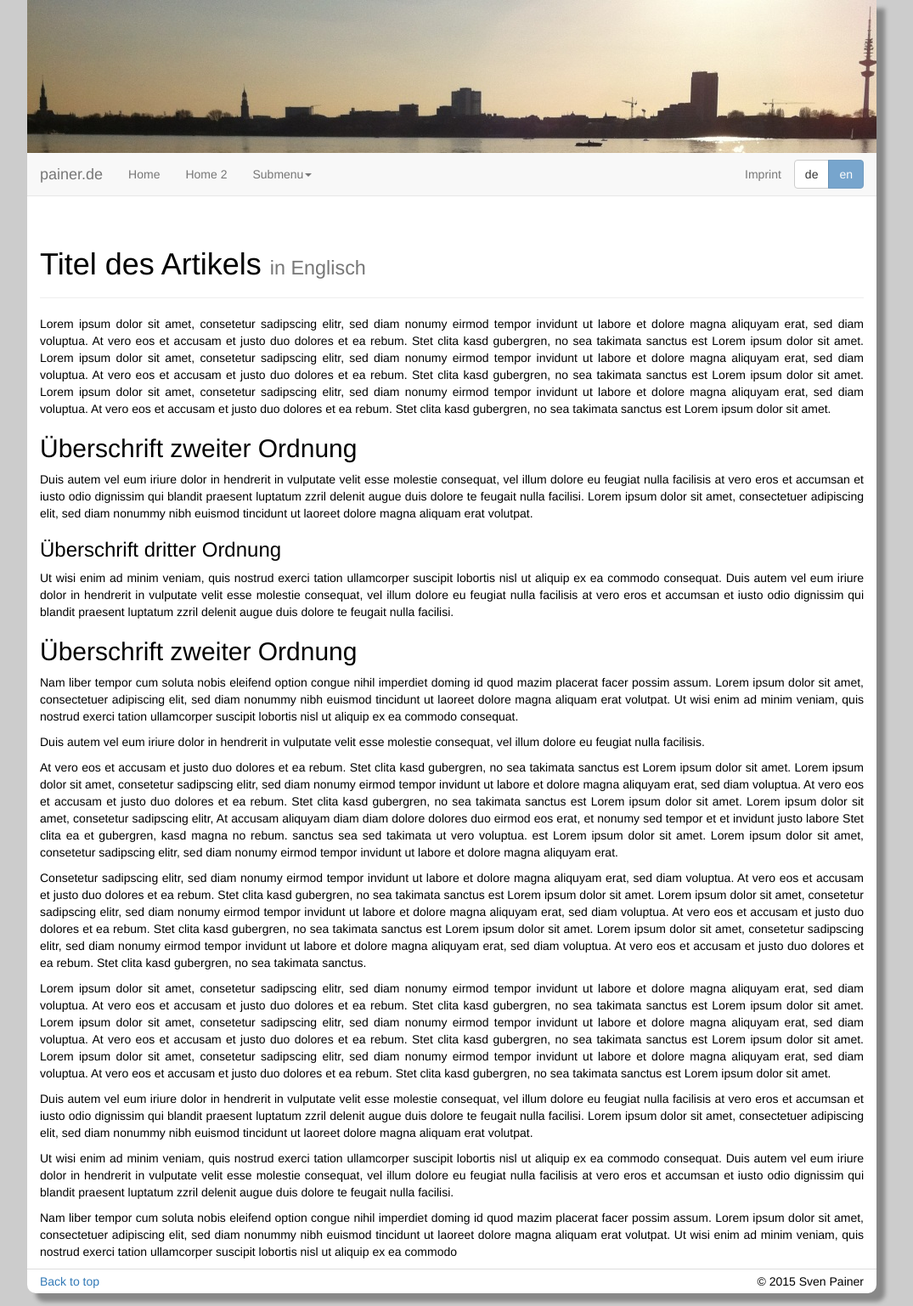
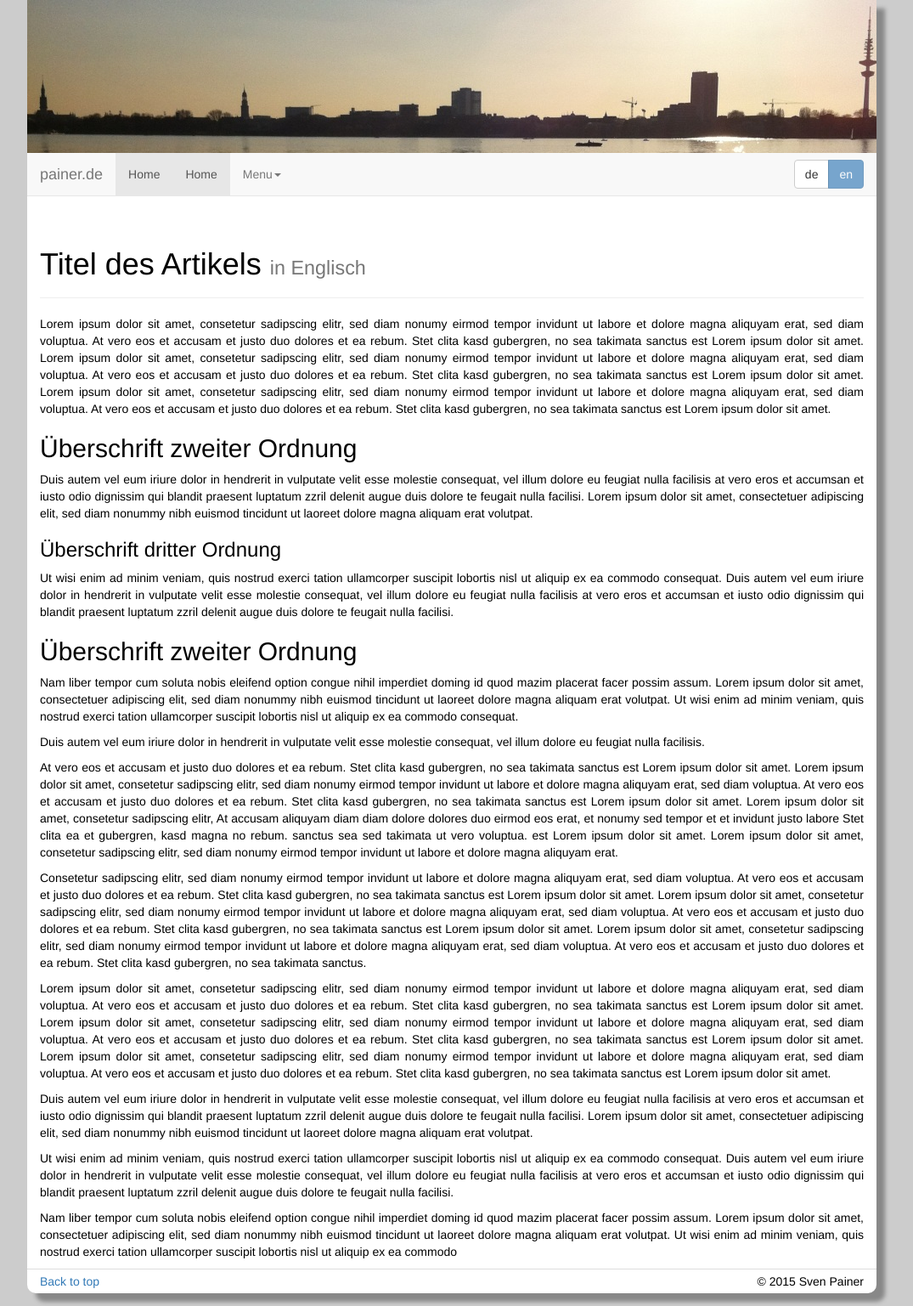
Before and after one commit to spainer/painer.de, a Jekyll site: the page built from en/index.html, in a window 1280 px wide. Shown: the whole page at 85% size, without its empty margins (108-1183 px from the left). Built offline with Jekyll 4.4.1, drawn with Linux system fonts in a browser that asks for light colours.

Commit message:
Restructured navigation.

```diff
--- a/_config.yml
+++ b/_config.yml
@@ -23,6 +23,7 @@ defaults:
       path: ""
     values:
       layout: default
+      lang: en
   -
     scope:
       path: de
--- a/_data/trans.yml
+++ b/_data/trans.yml
@@ -1,7 +1,5 @@
 de:
-  imprint: Impressum
   backtop: Zurück nach oben
 
 en:
-  imprint: Imprint
   backtop: Back to top
--- a/_includes/navigation.html
+++ b/_includes/navigation.html
@@ -11,31 +11,47 @@
     </div>
     <div id="navbar" class="navbar-collapse collapse">
       <ul class="nav navbar-nav">
-        {% for navi in site.data.nav[page.lang] %}
-          {% if navi.sub %}
+        {% for navi in site.data.nav %}
+          {% if navi.type == "entry" %}
+            {% assign p=site.pages | where:"id",navi.id | where:"lang",page.lang | first %}
+            {% if navi.id == page.id %}
+              <li class="active">
+            {% else %}
+              <li>
+            {% endif %}
+            <a href="{{site.baseurl}}{{p.url}}">{{p.title}}</a></li>
+          {% elsif navi.type == "menu" %}
             <li class="dropdown">
-              <a href="#" class="dropdown-toggle" data-toggle="dropdown" role="button" aria-expanded="false">{{navi.name}}<span class="caret"></span></a>
+              <a href="#" class="dropdown-toggle" data-toggle="dropdown" role="button" aria-expanded="false">{{navi.name[page.lang]}}<span class="caret"></span></a>
               <ul class="dropdown-menu" role="menu">
-                {% for child in navi.sub %}
+                {% for child in navi.entries %}
                   {% if child.type == "separator" %}
                     <li class="divider"></li>
                   {% elsif child.type == "headline" %}
-                    <li class="dropdown-header">{{child.name}}</li>
+                    <li class="dropdown-header">{{child.name[page.lang]}}</li>
                   {% else %}
-                    {% assign p=site.pages | where:"id",child.id | where:"lang",page.lang %}
-                    <li><a href="{{site.baseurl}}{{p[0].url}}">{{child.name}}</a></li>
+                    {% assign p=site.pages | where:"id",child.id | where:"lang",page.lang | first %}
+                    {% if child.id == page.id %}
+                      <li class="active">
+                    {% else %}
+                      <li>
+                    {% endif %}
+                    <a href="{{site.baseurl}}{{p.url}}">{{p.title}}</a></li>
                   {% endif %}
                 {% endfor %}
               </ul>
             </li>
           {% else %}
-            {% assign p=site.pages | where:"id",navi.id | where:"lang",page.lang %}
-            <li><a href="{{site.baseurl}}{{p[0].url}}">{{navi.name}}</a></li>
+            undefined
           {% endif %}
         {% endfor %}
       </ul>
       <ul class="nav navbar-nav navbar-right">
-        <li><a href="#">{{site.data.trans[page.lang].imprint}}</a></li>
+        {% assign imprint=site.pages | where:"id","imprint" | where:"lang",page.lang | first %}
+        {% if imprint %}
+          <li><a href="{{site.baseurl}}{{imprint.url}}">{{imprint.title}}</a></li>
+        {% endif %}
+        {% if page.id %}
           <li>
             <div class="btn-group">
               {% assign ps=site.pages | where:"id",page.id | sort:'path' %}
@@ -44,6 +60,7 @@
               {% endfor %}
             </div>
           </li>
+        {% endif %}
       </ul>
     </div>
   </div>
--- a/de/index.html
+++ b/de/index.html
@@ -1,4 +1,5 @@
 ---
+title: Heim
 id: index
 ---
 <div class="page-header">
--- a/en/index.html
+++ b/en/index.html
@@ -1,4 +1,5 @@
 ---
+title: Home
 id: index
 ---
 <div class="page-header">
```
Also changed, not shown: _data/nav.yml (+18 -29 lines). Lines whose indentation alone changed are shown as unchanged.
